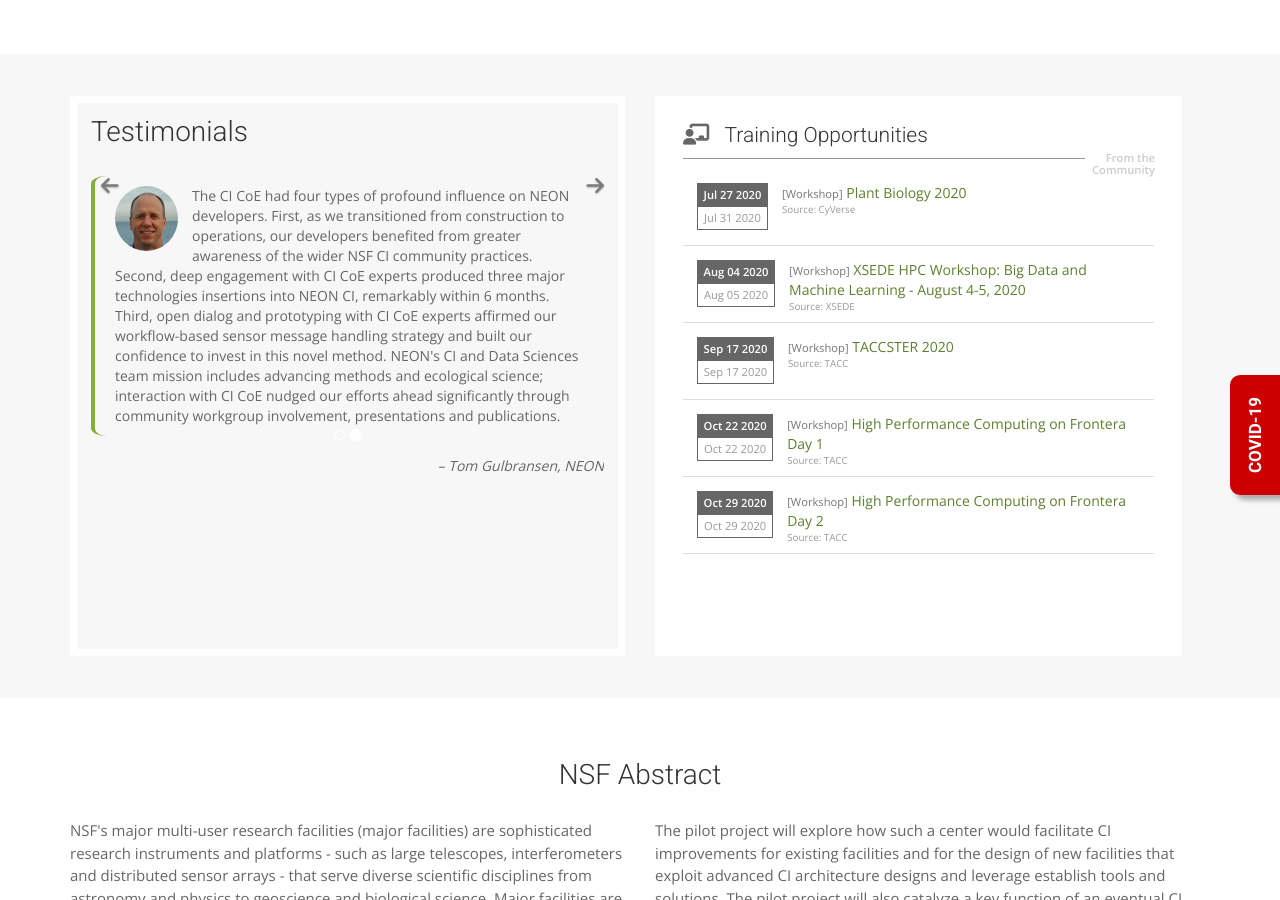
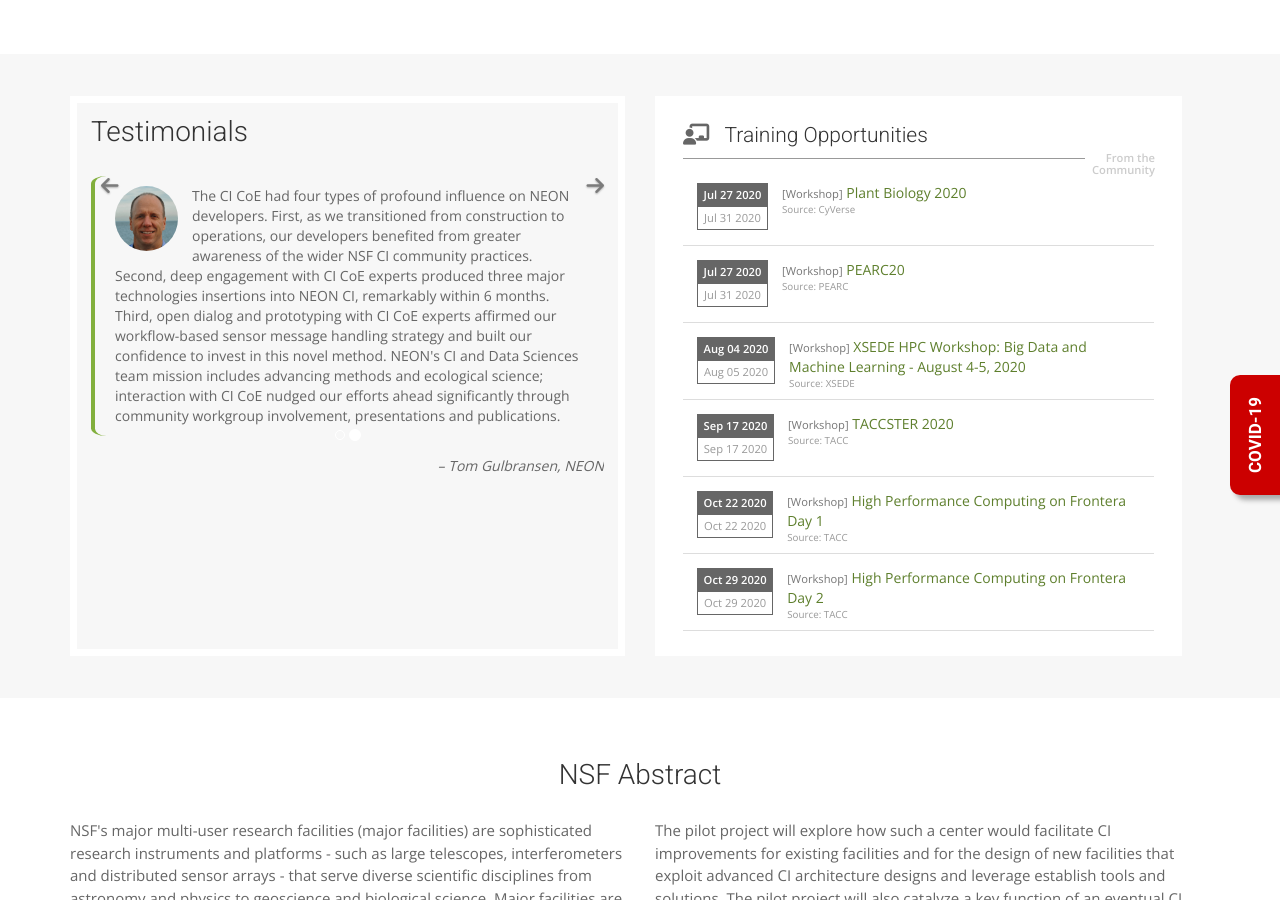
Before and after one commit to cicoe/cicoe.github.io, a Jekyll site: the page built from index.html, in a window 1280 px wide and 900 px high, scrolled down 1059 px. Built offline with Jekyll 4.4.1, drawn with Linux system fonts in a browser that asks for light colours; nearby versions of some CDN libraries; some web fonts are replaced; comment, search, counter and statistics services are not loaded.

Commit message:
updated training events

```diff
--- a/_data/training_opportunities.yml
+++ b/_data/training_opportunities.yml
@@ -5,6 +5,13 @@
   time: ''
   title: Plant Biology 2020
   website: "https://cyverse.org/plant-biology-2020"
+- categroy: Workshop
+  end_date: July 31, 2020
+  source: PEARC
+  start_date: July 27, 2020
+  time: 04:00
+  title: PEARC20
+  website: "https://pearc.acm.org/pearc20/registration/"
 - categroy: Workshop
   end_date: August 05, 2020
   source: XSEDE
```
